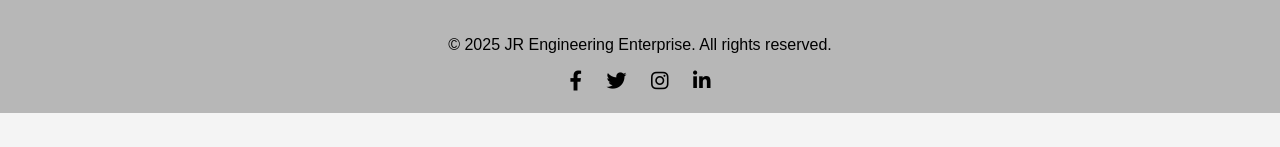
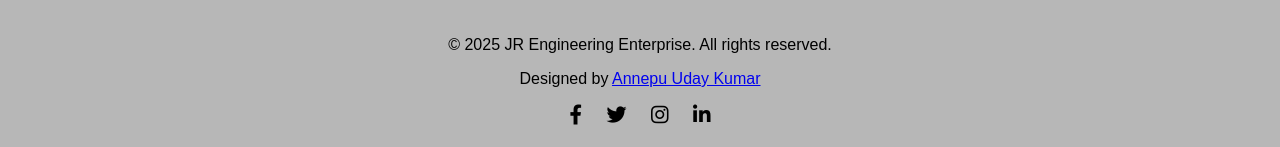
Before and after one commit to annepuuday/JR-Engineering-Enterprises, a plain HTML site: page index.html in a window 1280 px wide. Shown: the part 4812-4959 px from the top of the page. Before the commit the page ends 4925 px from the top, so only its background shows below. Drawn offline with Linux system fonts and the light colour scheme.

Commit message:
Update index.html

```diff
--- a/index.html
+++ b/index.html
@@ -244,6 +244,7 @@
     <!-- Footer -->
     <footer>
         <p>&copy; 2025 JR Engineering Enterprise. All rights reserved.</p>
+        <p>Designed by <a href="https://annepuudaykumar.netlify.app/" target="_blank">Annepu Uday Kumar</a></p>
             <div class="social-icons">
                 <a href="https://www.facebook.com" target="_blank"><i class="fab fa-facebook-f"></i></a>
                 <a href="https://www.twitter.com" target="_blank"><i class="fab fa-twitter"></i></a>
@@ -252,6 +253,7 @@
             </div>
     </footer>
 
+
 </body>
 
 </html>
```
Lines whose indentation alone changed are shown as unchanged.
